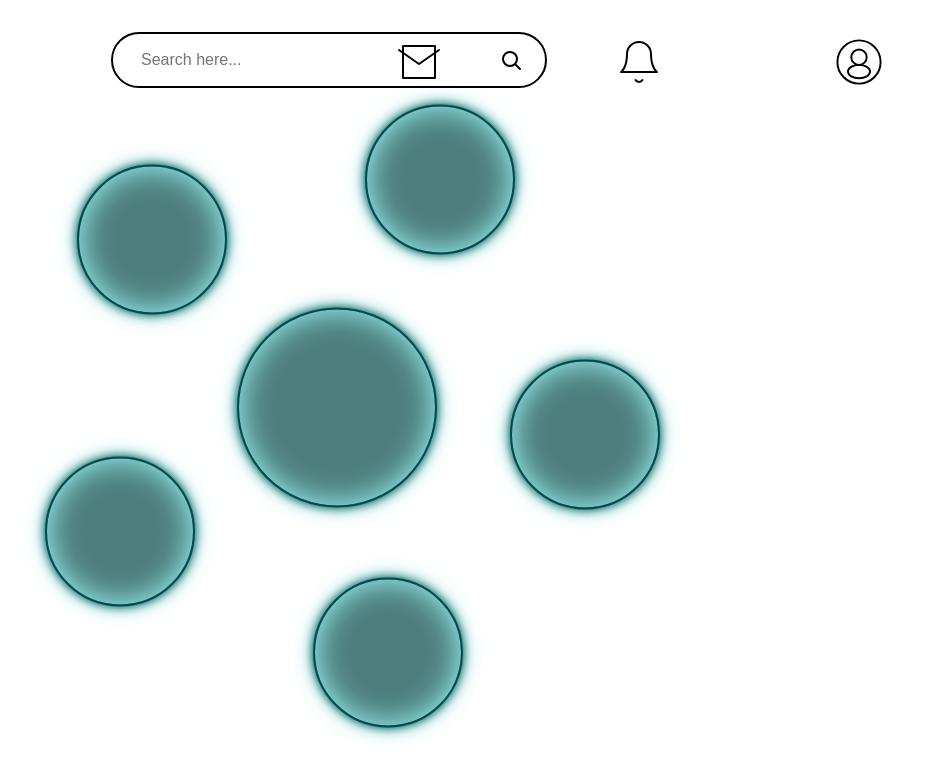
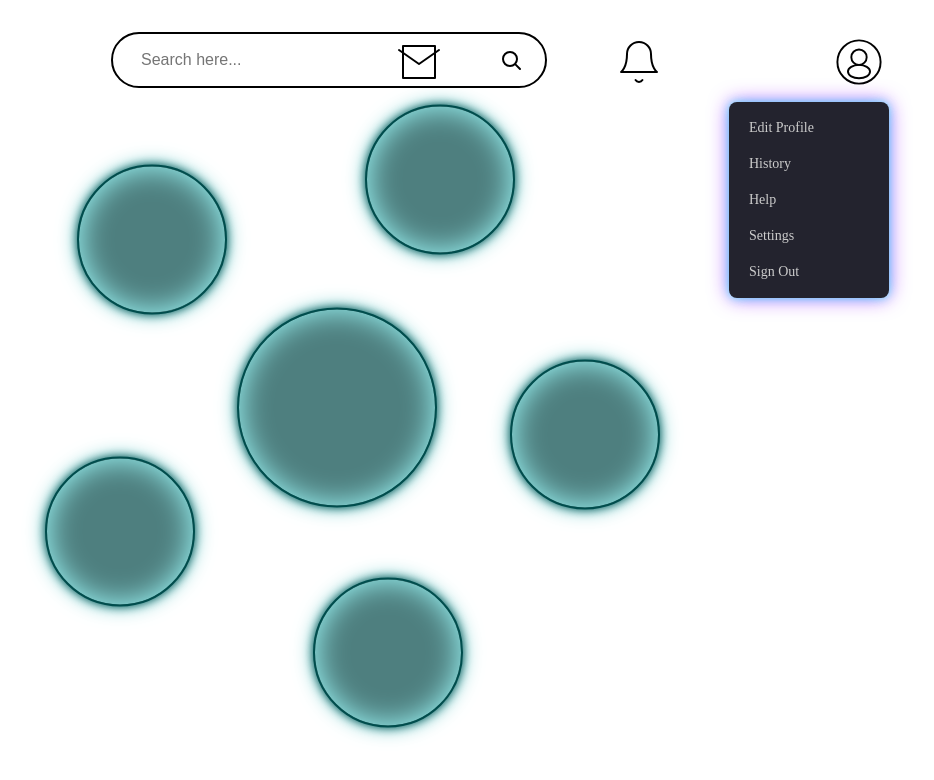
Before and after one commit to Abpattar/LinkVerse, a React (Vite) app: page / in a window 1280 px wide. Both pictures are taken after a click on the button 1170 px from the left and 62 px from the top of the page. Shown: the top 780 px of the page, without its empty margins (311-1245 px from the left). Built offline with nearby package versions, Linux system fonts and the light colour scheme.

Commit message:
Adding Profile Icon drop down

```diff
--- a/src/App.tsx
+++ b/src/App.tsx
@@ -17,6 +17,7 @@ function App() {
       <PrimarySix />
       <TopIcons />
       <SearchBar />
+  {/* Profile dropdown is integrated in ProfileIcon inside TopIcons */}
     </div>
   );
 }
--- a/src/Buttons&Icons/ProfileIcon.tsx
+++ b/src/Buttons&Icons/ProfileIcon.tsx
@@ -1,12 +1,48 @@
-import React from "react";
+import React, { useEffect, useRef, useState } from "react";
 
 interface ProfileIcon {
   onClick?: () => void;
 }
 
-const ProfileIcon: React.FC<ProfileIcon> = ({ onClick }) => (
+const menuOptions = [
+  { label: "Edit Profile", onClick: () => alert("Edit Profile clicked") },
+  { label: "History", onClick: () => alert("History clicked") },
+  { label: "Help", onClick: () => alert("Help clicked") },
+  { label: "Settings", onClick: () => alert("Settings clicked") },
+  { label: "Sign Out", onClick: () => alert("Sign Out clicked") },
+];
+
+const ProfileIcon: React.FC<ProfileIcon> = ({ onClick }) => {
+  const [menuOpen, setMenuOpen] = useState(false);
+  const containerRef = useRef<HTMLDivElement>(null);
+
+  useEffect(() => {
+    function handleClickOutside(event: MouseEvent) {
+      if (
+        containerRef.current &&
+        !containerRef.current.contains(event.target as Node)
+      ) {
+        setMenuOpen(false);
+      }
+    }
+    if (menuOpen) {
+      document.addEventListener("mousedown", handleClickOutside);
+    } else {
+      document.removeEventListener("mousedown", handleClickOutside);
+    }
+    return () => document.removeEventListener("mousedown", handleClickOutside);
+  }, [menuOpen]);
+
+  const handleClick = () => {
+    // Toggle dropdown and still allow external onClick side-effects
+    setMenuOpen((prev) => !prev);
+    onClick?.();
+  };
+
+  return (
+    <div style={{ position: "relative", display: "inline-block" }} ref={containerRef}>
       <button
-    onClick={onClick}
+        onClick={handleClick}
         style={{
           background: "none",
           border: "none",
@@ -19,6 +55,8 @@ const ProfileIcon: React.FC<ProfileIcon> = ({ onClick }) => (
           cursor: "pointer",
           boxShadow: "none",
         }}
+        aria-haspopup="true"
+        aria-expanded={menuOpen}
       >
         <svg width="60" height="60" viewBox="0 0 100 100">
           <circle cx="50" cy="50" r="45"
@@ -41,6 +79,56 @@ const ProfileIcon: React.FC<ProfileIcon> = ({ onClick }) => (
           </defs>
         </svg>
       </button>
+
+      {menuOpen && (
+        <ul
+          style={{
+            position: "absolute",
+            top: "70px",
+            right: 0,
+            backgroundColor: "#23232e",
+            borderRadius: "8px",
+            boxShadow: "0 0 10px rgba(26, 240, 250, 0.7), 0 0 20px rgba(144, 19, 254, 0.7)",
+            padding: "8px 0",
+            margin: 0,
+            listStyle: "none",
+            width: "160px",
+            zIndex: 1000,
+          }}
+          role="menu"
+        >
+          {menuOptions.map(({ label, onClick }) => (
+            <li
+              key={label}
+              onClick={() => {
+                onClick();
+                setMenuOpen(false);
+              }}
+              style={{
+                padding: "10px 20px",
+                color: "#ccc",
+                cursor: "pointer",
+                userSelect: "none",
+                fontSize: "14px",
+              }}
+              onMouseEnter={(e) => {
+                (e.currentTarget as HTMLLIElement).style.backgroundColor = "#241c58";
+                (e.currentTarget as HTMLLIElement).style.color = "#1af0fa";
+              }}
+              onMouseLeave={(e) => {
+                (e.currentTarget as HTMLLIElement).style.backgroundColor = "transparent";
+                (e.currentTarget as HTMLLIElement).style.color = "#ccc";
+              }}
+              role="menuitem"
+              tabIndex={0}
+            >
+              {label}
+            </li>
+          ))}
+        </ul>
+      )}
+    </div>
   );
+};
 
 export default ProfileIcon;
```
Lines whose indentation alone changed are shown as unchanged.
